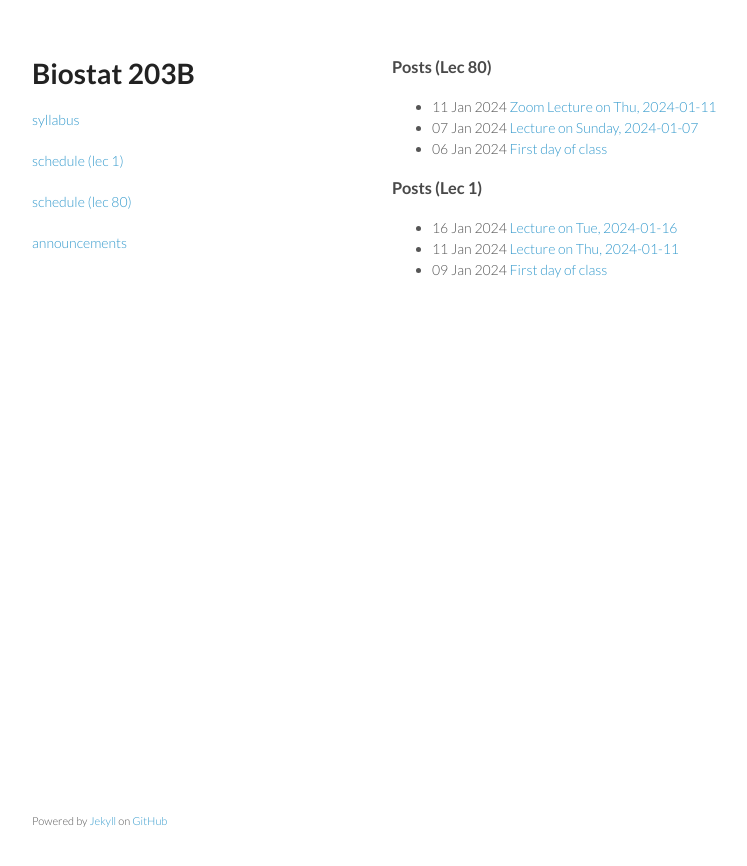
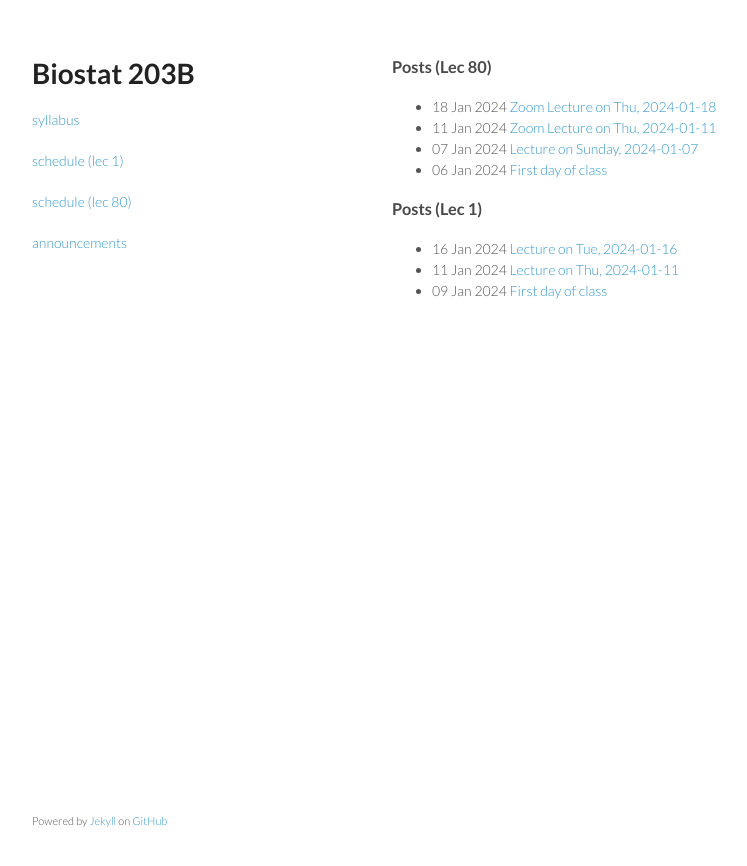
Before and after one commit to ucla-biostat-203b/2024winter, a Jekyll site: the page built from announcement.html, in a window 1280 px wide. Shown: the top 866 px of the page, without its empty margins (178-925 px from the left). Built offline with Jekyll 4.4.1, drawn with Linux system fonts in a browser that asks for light colours.

Commit message:
announcement for 1/18 lecture

```diff
--- /dev/null
+++ b/_posts/2024-01-18-lec80.md
@@ -0,0 +1,17 @@
+---
+layout: post_teaching
+title: Zoom Lecture on Thu, 2024-01-18
+category: biostat203bwinter2024lec80
+---
+
+## Today
+
+* Introduction to Docker.
+
+* Lab 3 (Docker).
+
+* Use RStudio Server and container on Hoffman2.
+
+## Q&A
+
+*
```
Also changed, not shown: schedule/schedule-lec80.md (+1 -1 lines).
